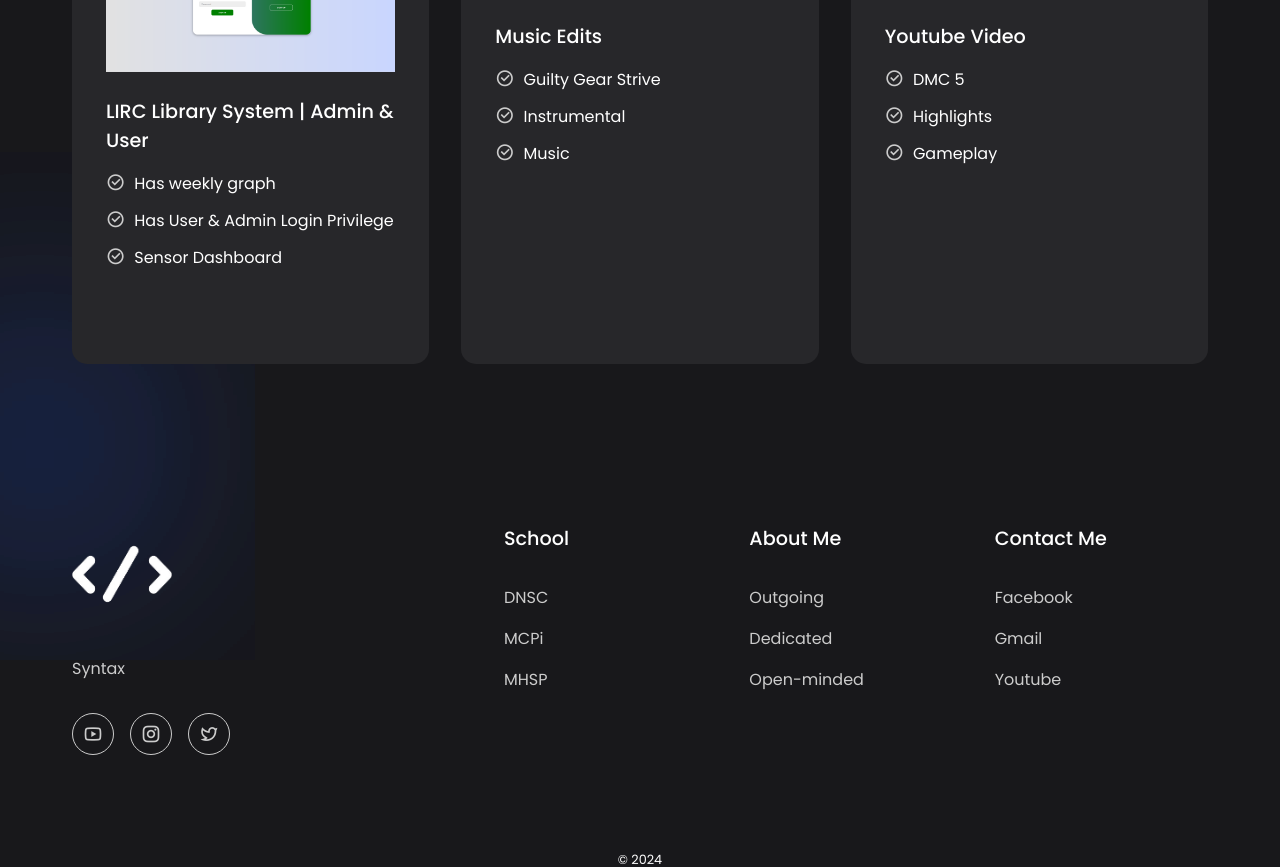
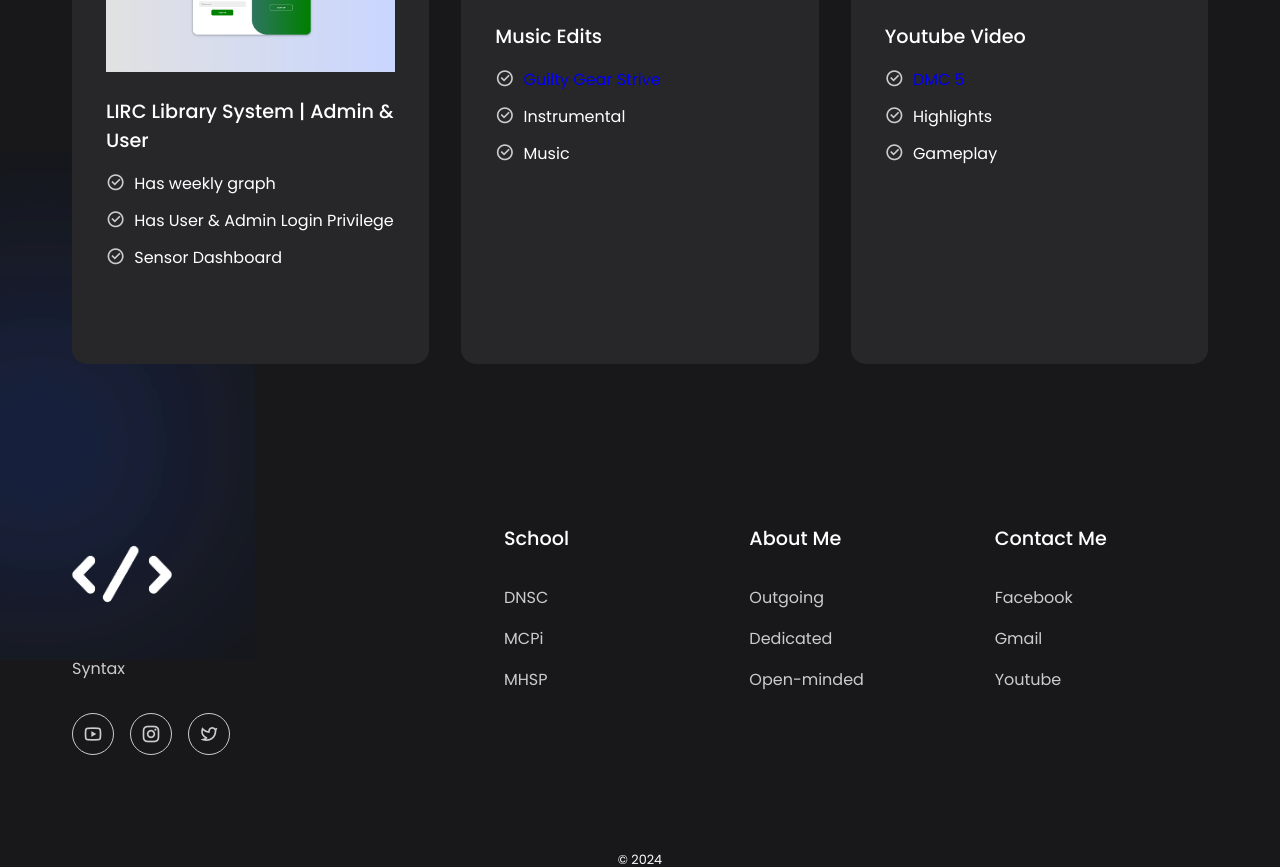
Before and after one commit to Zyntrx/my-portfolio, a plain HTML site: page index.html in a window 1280 px wide. Shown: the part 1881-2748 px from the top of the page. Drawn offline with nearby package versions, Linux system fonts and the light colour scheme.

Commit message:
Update index.html

```diff
--- a/index.html
+++ b/index.html
@@ -6,7 +6,7 @@
     <meta name="viewport" content="width=device-width, initial-scale=1.0">
     <link rel="stylesheet" href="https://cdnjs.cloudflare.com/ajax/libs/remixicon/3.5.0/remixicon.min.css">
     <link rel="stylesheet" href="style.css">
-    <link rel="icon" type="image/png" href="images/header logo.jpg">
+    <link rel="icon" type="image/png" href="images/logo.ppg">
     <title>Profile Portfolio</title>
 
 </head>
@@ -121,8 +121,9 @@
                     <br>
                     <h4>Music Edits</h4>
                     <p>
-                        <i class="ri-checkbox-circle-line"></i>
+                        <i class="ri-checkbox-circle-line"></i><a href="https://www.youtube.com/watch?v=EP9_LxFmqLE">
                         Guilty Gear Strive
+                        </a>
                     </p>
                     <p>
                         <i class="ri-checkbox-circle-line"></i>
@@ -141,8 +142,9 @@
                     <br>
                     <h4>Youtube Video</h4>
                     <p>
-                        <i class="ri-checkbox-circle-line"></i>
+                        <i class="ri-checkbox-circle-line"></i><a href="https://www.youtube.com/watch?v=MITLuRzYKJg">
                         DMC 5
+                        </a>
                     </p>
                     <p>
                         <i class="ri-checkbox-circle-line"></i>
```
